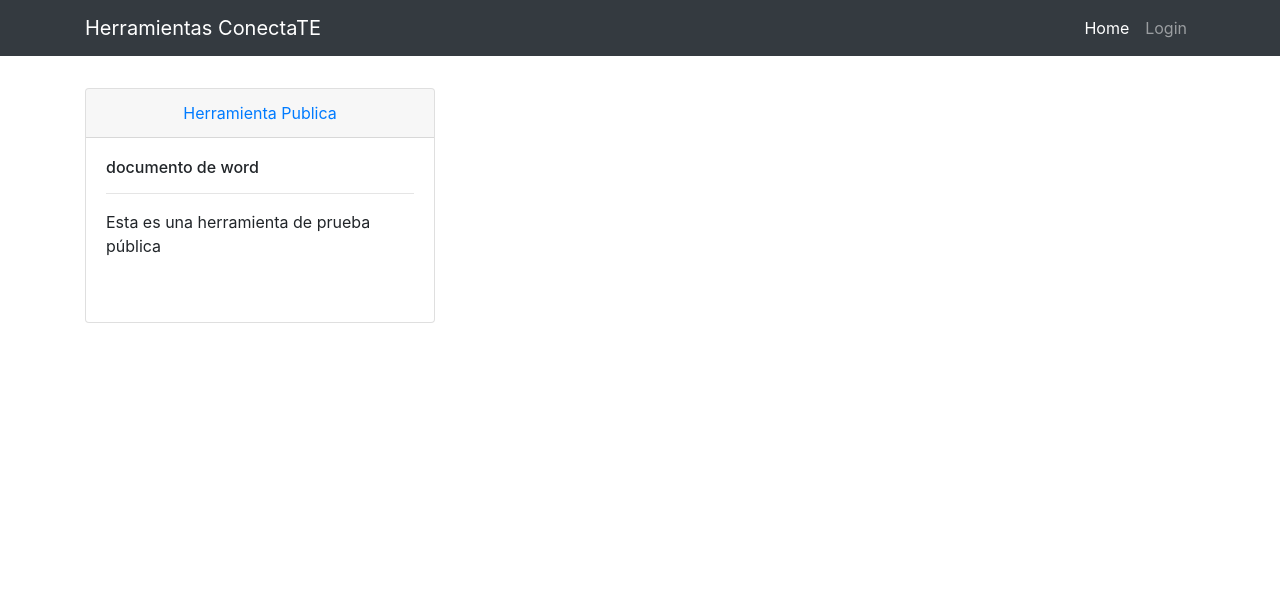
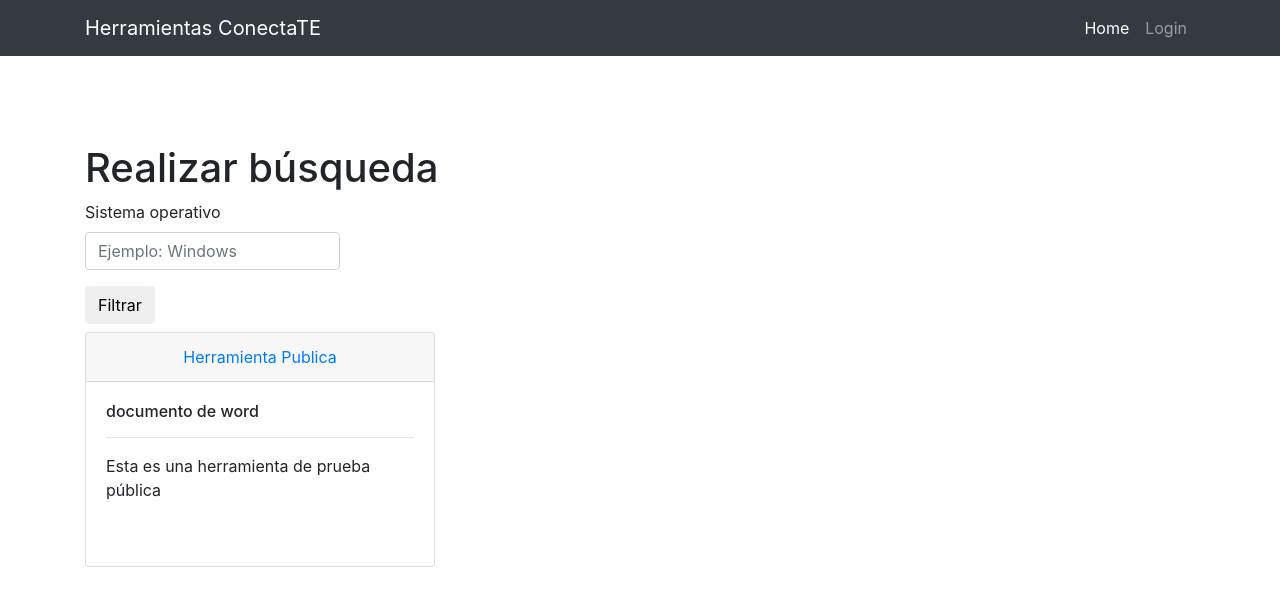
Before and after one commit to leo452/Final_ConectaTE_group4, a Django app: page /herramienta/ in a window 1280 px wide. Shown: the top 606 px of the page. Run offline with Django 3.2, Linux system fonts and the light colour scheme; data comes from the database, SQL or seed files in the repository; parts of the project's set-up code (start-up, migrations or seed data) failed here and were passed over; some libraries are stand-ins or nearby versions.

Commit message:
HU PC13. se adiciona un filtro para herremientas por categoria en el home.html para usuarios GTI

```diff
--- a/herramienta/templates/home.html
+++ b/herramienta/templates/home.html
@@ -1,11 +1,35 @@
 {% extends "base.html" %}
 {% load staticfiles %}
 {% load filters %}
+{% block script %}
 
+{% endblock %}
 {% block content %}
 
 
 <!-- Page Content -->
+
+<div class="container" style="margin-top: 5%">
+    <h1 for="categorias">Realizar búsqueda</h1>
+    <form method="get">
+        <div class="row">
+            {% if request.user|has_group:"MiembroGTI" or request.user|has_group:"MiembroConectate" %}
+            <div class="form-group col-3" id="sel_categoria">
+                    <label for="categorias">Categorias</label>
+                    <select id="categorias" class="form-control" name="categoria">
+                        <option value="">Todas las categorias</option>
+                    </select>
+            </div>
+           {% endif %}
+            <div class="form-group col-3" id="sel_sistema_operativo">
+                <label for="sistema_operativo">Sistema operativo</label>
+                <input type="text" name="sistema_operativo" id="sistema_operativo" class="form-control" placeholder="Ejemplo: Windows">
+
+            </div>
+        </div>
+        <button id="btnFiltrar" type="submit" class="btn btn-default">Filtrar</button>
+    </form>
+</div>
 <div class="container">
 
     <div class="row">
@@ -34,4 +58,16 @@
 </div>
 <!-- /.container -->
 
+<script>
+$( document ).ready(function() {
+    $.getJSON('/herramientas/api/categorias/').done(function (data) {
+        $.each(data, function (i, item) {
+            $("#categorias").append(
+                '<option value="' + item.pk + '">' + item.fields.nombre + '</option>'
+            );
+        })
+    })
+});
+</script>
+
 {% endblock %}
--- a/herramienta/views.py
+++ b/herramienta/views.py
@@ -54,6 +54,23 @@ def addCategoria(request):
                             content_type='application/json')
     mensaje = "Metodo no permitido"
     return HttpResponse(json.dumps({"error": mensaje}),status=404,
+                        content_type='application/json')
+
+
+#
+def getCategoria(request):
+    if request.method == "GET":
+        id = request.GET.get('id')
+        if id:
+            categoria = models.Categoria.objects.get(id=id)
+        else:
+            categoria = models.Categoria.objects.all()
+
+        data = serializers.serialize('json', categoria)
+        return HttpResponse(data, status=200,
+                            content_type='application/json')
+    mensaje = "Metodo no permitido"
+    return HttpResponse(json.dumps({"error": mensaje}), status=404,
                         content_type='application/json')
 
 
@@ -400,7 +417,13 @@ def addRevisionEstadoView(request):
 
 
 def home(request):
-    lista_herramientas = Herramienta.objects.all()
+    #validar filtro
+    categoria = request.GET.get('categoria',False)
+    if categoria:
+        cat =int(categoria)
+        lista_herramientas = Herramienta.objects.filter(tipo=cat)
+    else:
+        lista_herramientas = Herramienta.objects.all()
     context = {'lista_herramientas': lista_herramientas}
     return render(request, 'home.html', context)
 
```
